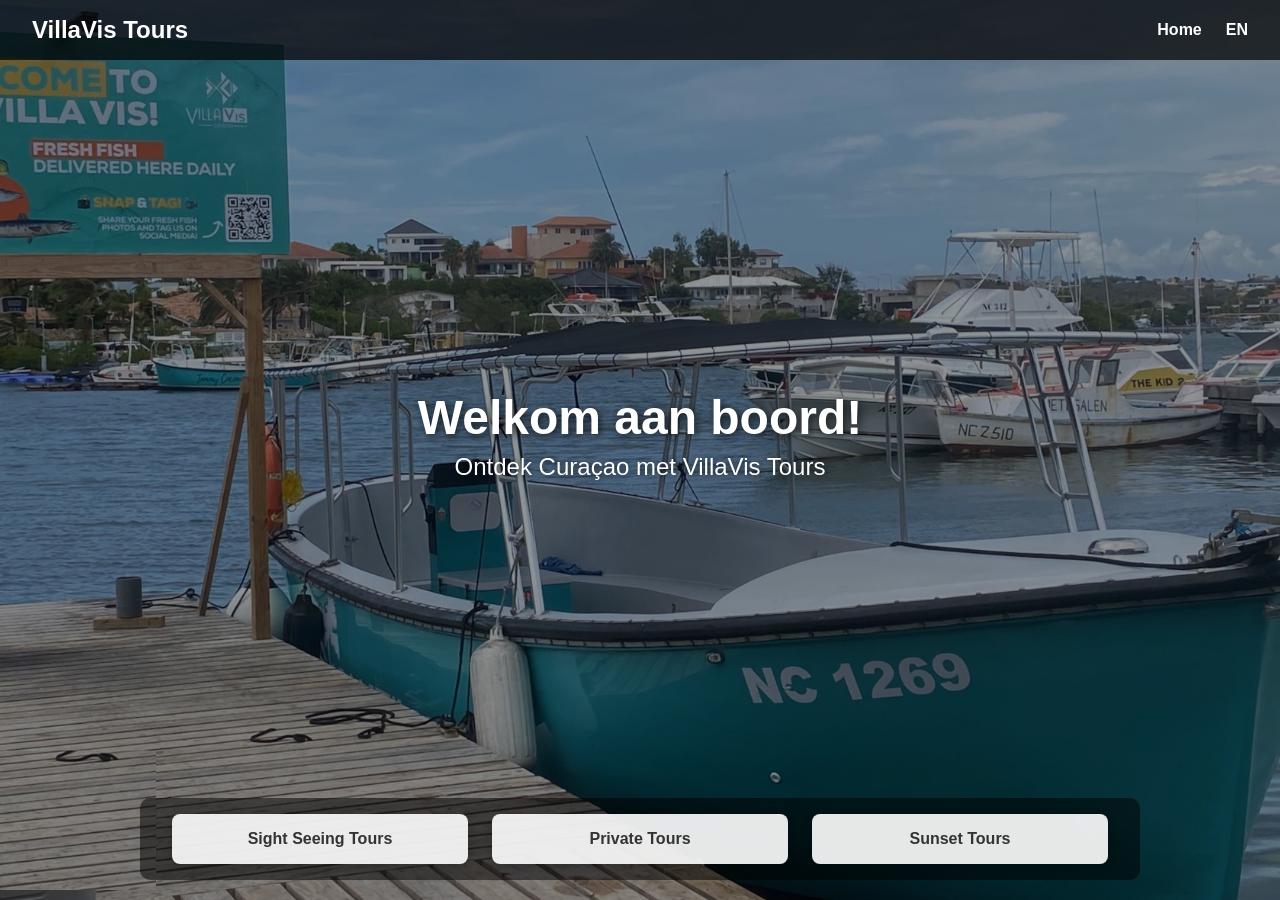
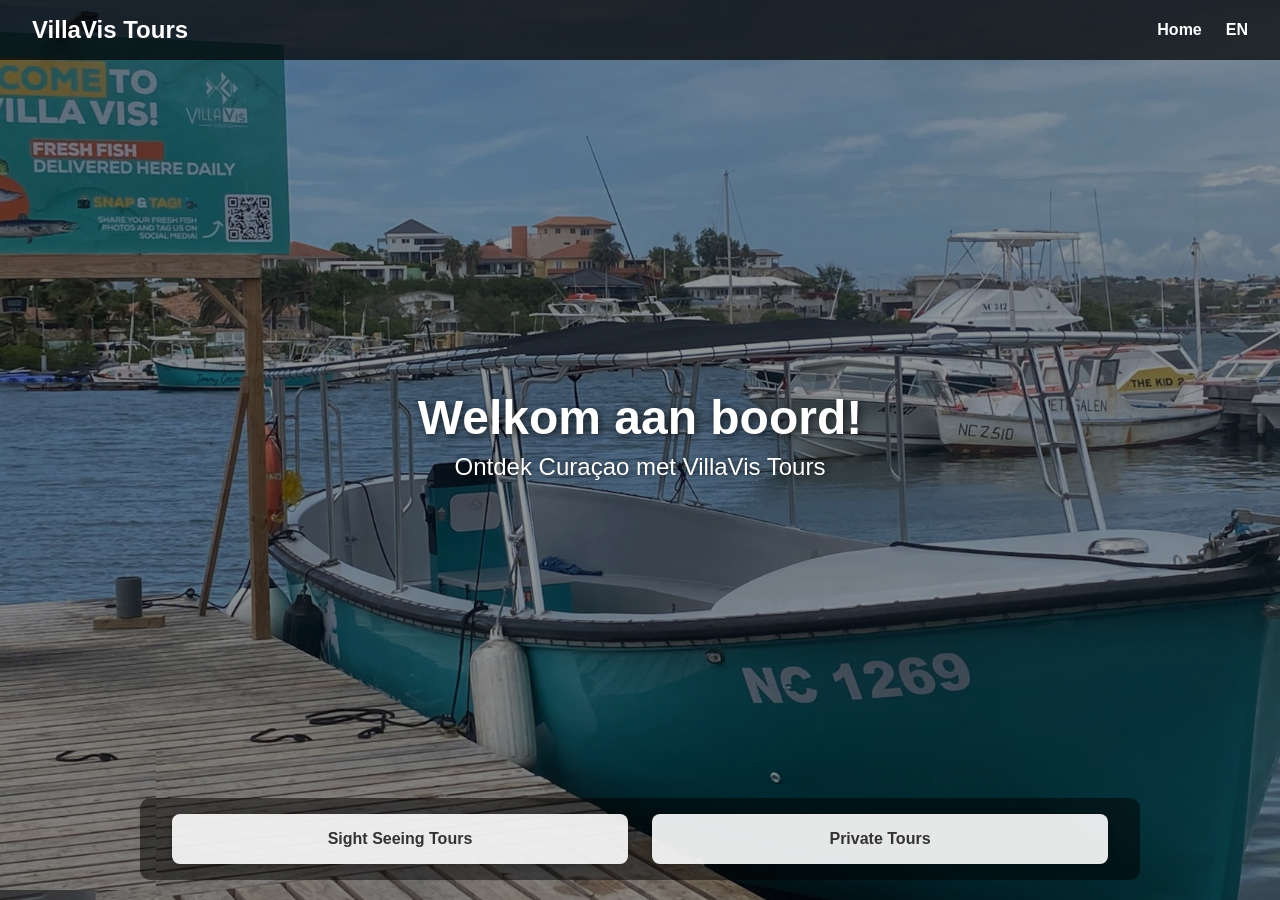
Before and after one commit to tjaracas/villavistours, a Jekyll site: the page index.html, which Jekyll copies as it is, in a window 1280 px wide. Built offline with Jekyll 4.4.1, drawn with Linux system fonts in a browser that asks for light colours.

Commit message:
Update index.html

```diff
--- a/index.html
+++ b/index.html
@@ -27,7 +27,7 @@
     <section class="tours">
       <a href="scenic.html" class="card">Sight Seeing Tours</a>
       <a href="private.html" class="card">Private Tours</a>
-      <a href="sunset.html" class="card">Sunset Tours</a>
+ <!-- <a href="sunset.html" class="card">Sunset Tours</a> -->
     </section>
   </header>
 </body>
```
